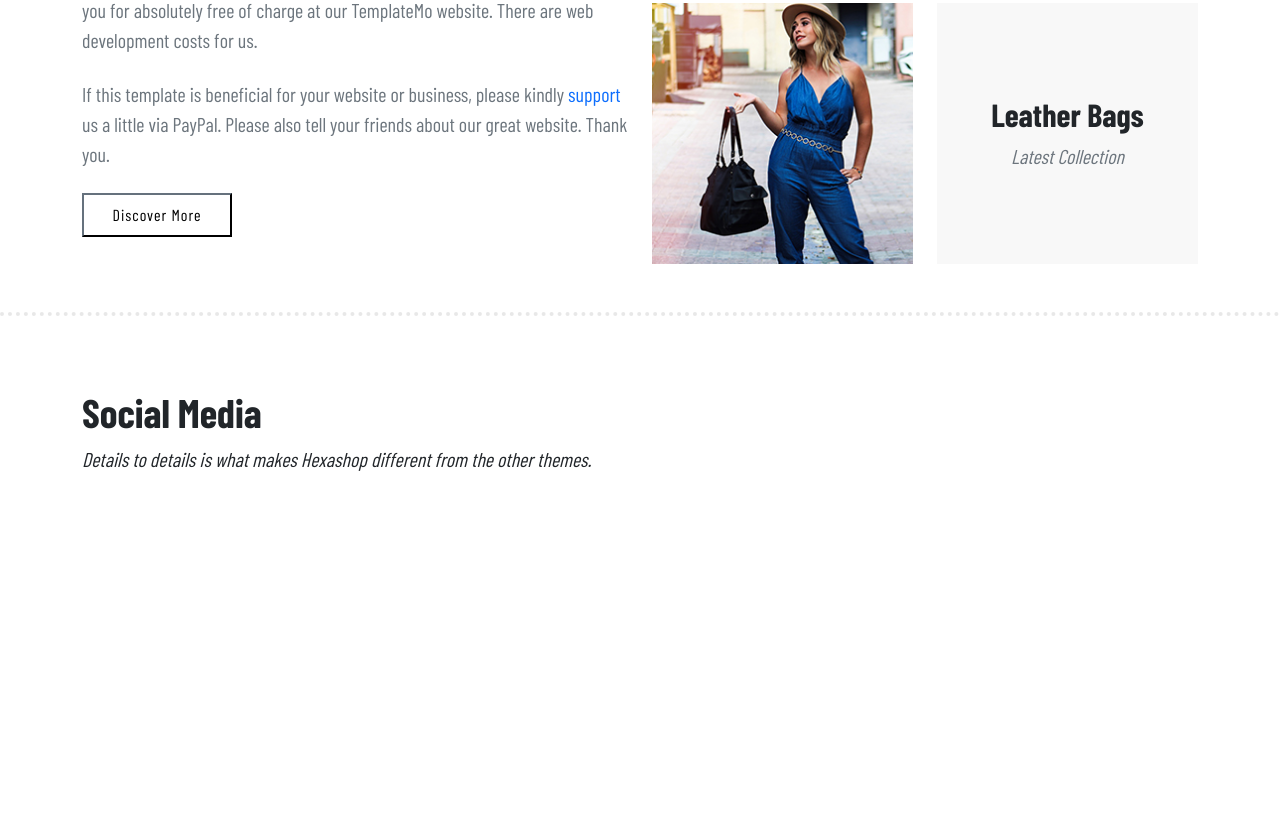
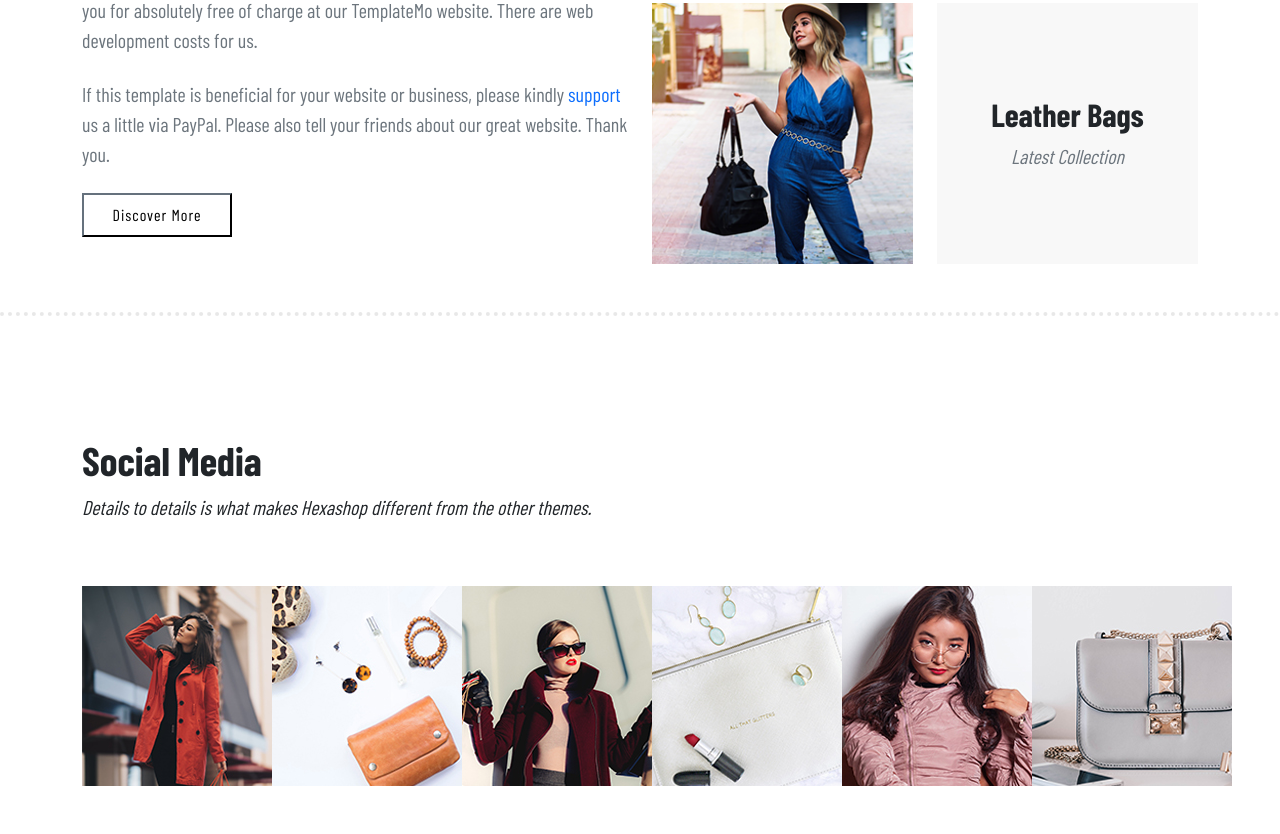
Before and after one commit to RadiCalRNI/Hexashop, a plain HTML site: page index.html in a window 1280 px wide. Shown: the part 3149-3983 px from the top of the page. Before the commit the page ends 3687 px from the top, so only its background shows below. Drawn offline with nearby package versions, Linux system fonts and the light colour scheme; a web font is replaced by a local one.

Commit message:
social media images added to project

```diff
--- a/index.html
+++ b/index.html
@@ -481,7 +481,7 @@
     </section>
 
     <!-- Expolre section -->
-    <div class="explore dotted-border py-5 my-4">
+    <section class="explore dotted-border py-5 my-4">
         <div class="container">
             <div class="row gx-4 gy-5">
                 <div class="col-lg-6">
@@ -535,11 +535,11 @@
                 </div>
             </div>
         </div>
-    </div>
+    </section>
 
     <!-- Social Media -->
-    <div class="social-media py-5">
-        <div class="container">
+    <section class="social-media py-5">
+        <div class="container my-5">
             <div class="row">
                 <div class="col-lg-6">
                     <div class="section-heading">
@@ -552,7 +552,42 @@
             </div>
         </div>
 
-    </div>
+        <div class="container">
+            <div class="row">
+                <div class="col-lg-2">
+                    <div class="img-part">
+                        <img src="./assets/img/instagram-01.jpg" alt="">
+                    </div>
+                </div>
+                <div class="col-lg-2">
+                    <div class="img-part">
+                        <img src="./assets/img/instagram-02.jpg" alt="">
+                    </div>
+                </div>
+                <div class="col-lg-2">
+                    <div class="img-part">
+                        <img src="./assets/img/instagram-03.jpg" alt="">
+                    </div>
+                </div>
+                <div class="col-lg-2">
+                    <div class="img-part">
+                        <img src="./assets/img/instagram-04.jpg" alt="">
+                    </div>
+                </div>
+                <div class="col-lg-2">
+                    <div class="img-part">
+                        <img src="./assets/img/instagram-05.jpg" alt="">
+                    </div>
+                </div>
+                <div class="col-lg-2">
+                    <div class="img-part">
+                        <img src="./assets/img/instagram-06.jpg" alt="">
+                    </div>
+                </div>
+            </div>
+        </div>
+
+    </section>
     <script src="https://cdn.jsdelivr.net/npm/bootstrap@5.2.3/dist/js/bootstrap.bundle.min.js"
         integrity="sha384-kenU1KFdBIe4zVF0s0G1M5b4hcpxyD9F7jL+jjXkk+Q2h455rYXK/7HAuoJl+0I4"
         crossorigin="anonymous"></script>
```
